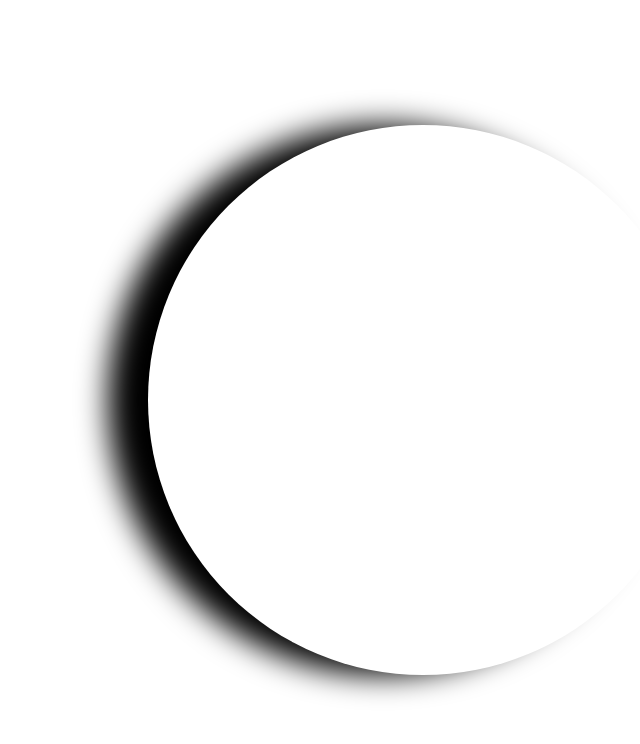
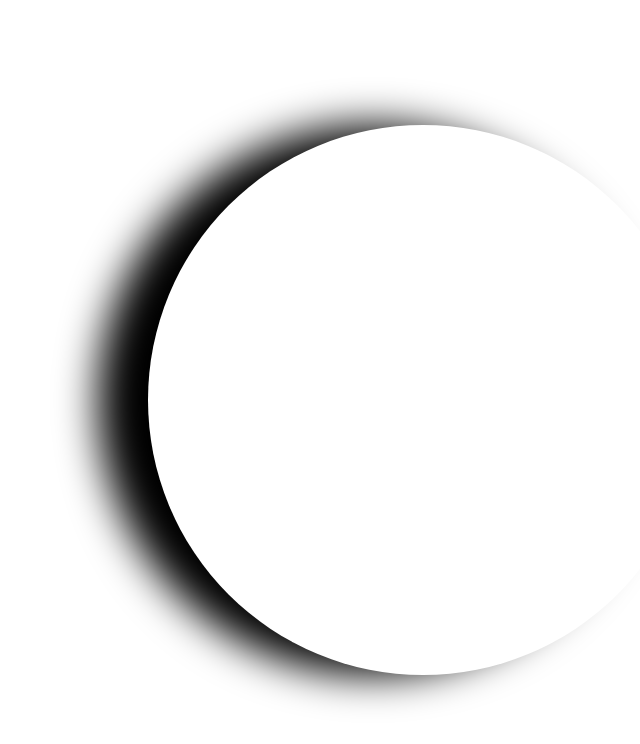
Before and after one commit to ANUSHKA-CHUTE/PROJECT, a plain HTML site: page Moon/index.html in a window 1280 px wide. Shown: the whole page, without its empty margins (217-857 px from the left). Drawn offline with Linux system fonts and the light colour scheme.

Commit message:
make changes

```diff
--- a/Moon/style.css
+++ b/Moon/style.css
@@ -71,5 +71,5 @@ body{
 {
     width: 550px;
     height: 550px;
-    box-shadow: -40px 0 30px black;
+    box-shadow: -50px 0 40px black;
 }
```
